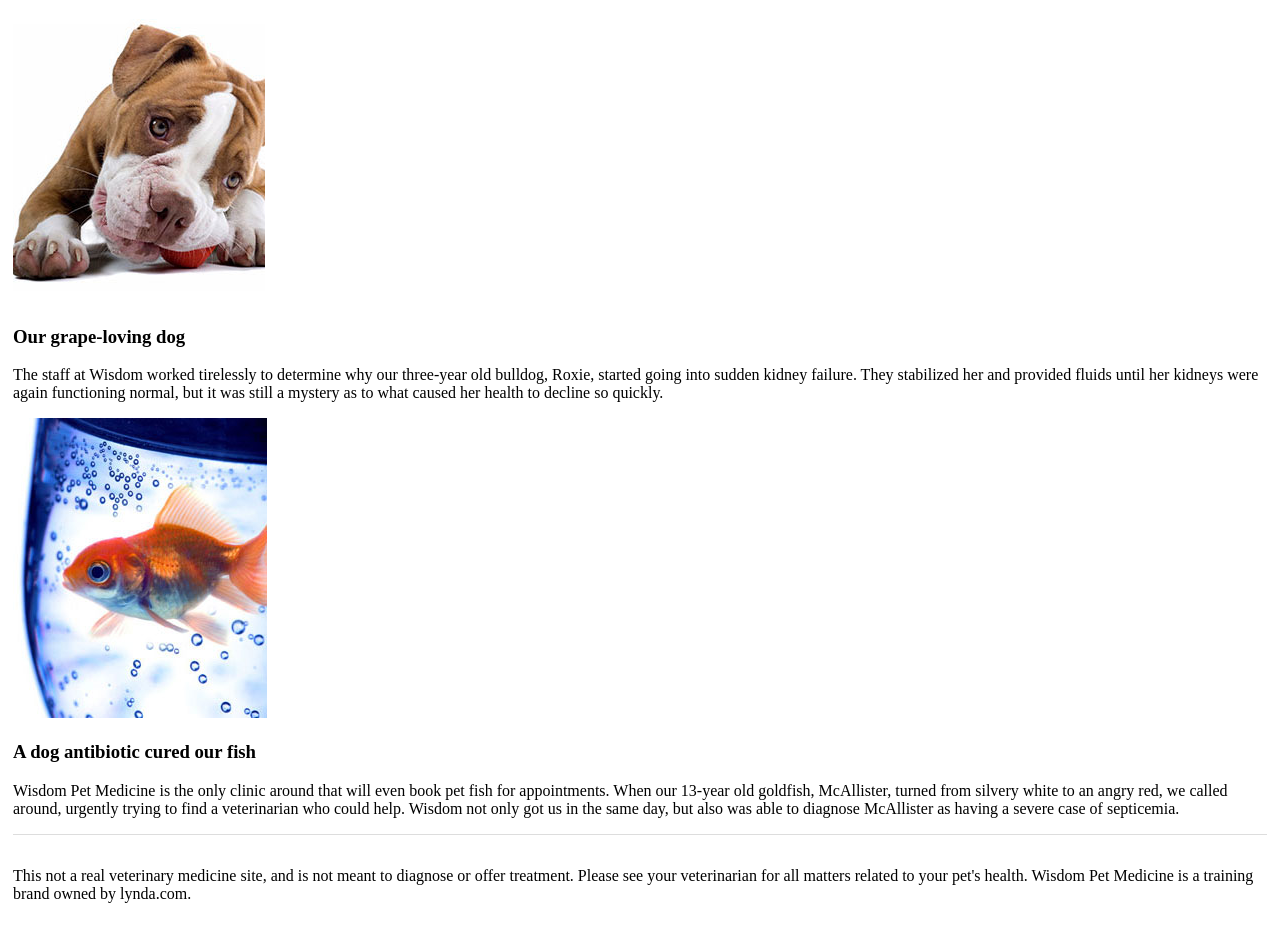
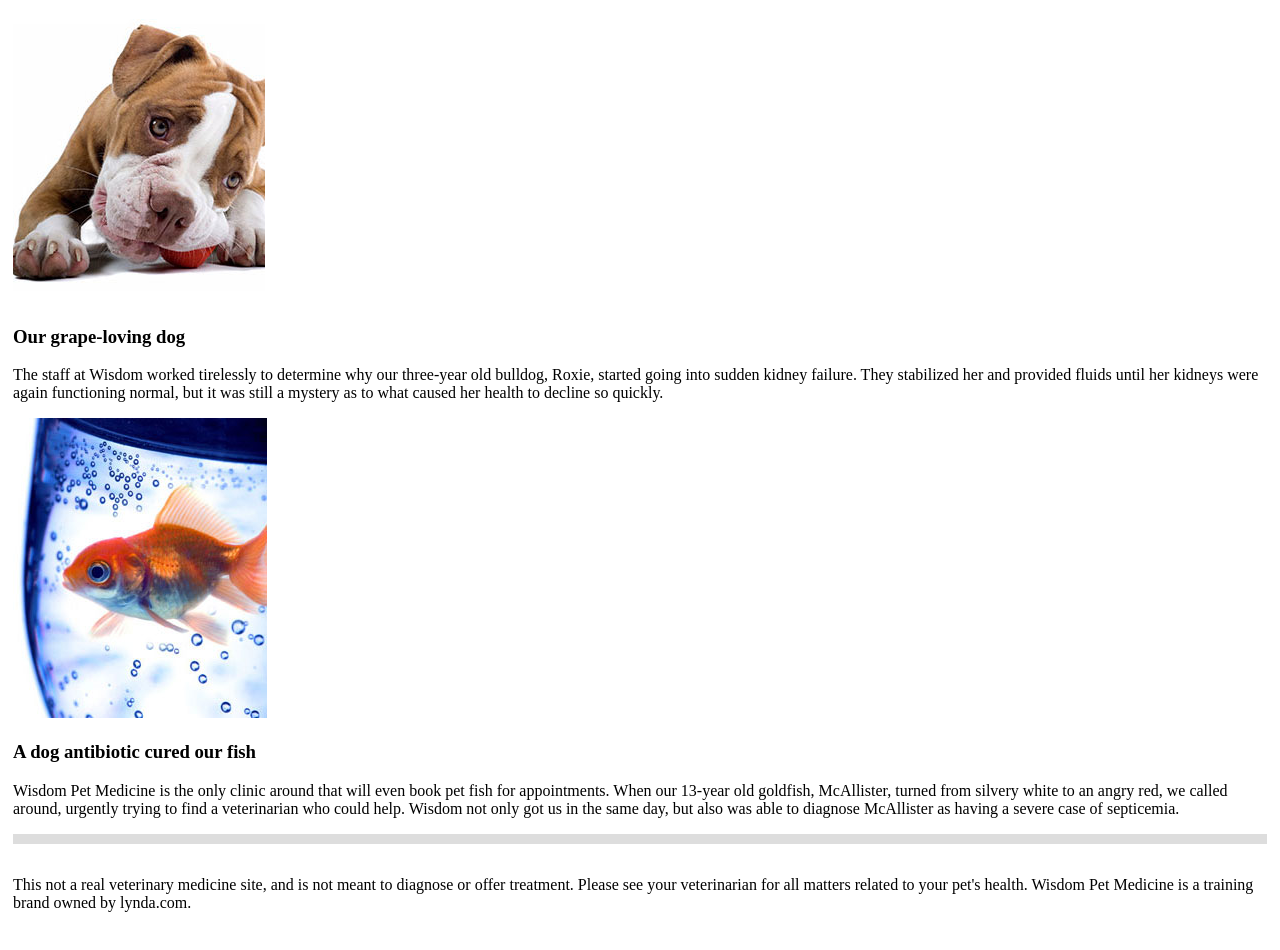
Before and after one commit to andejul8/petmed, a plain HTML site: page index.html in a window 1280 px wide. Shown: the part 1191-2141 px from the top of the page. Drawn offline with Linux system fonts and the light colour scheme.

Commit message:
changed styles in css

```diff
--- a/css/styles.css
+++ b/css/styles.css
@@ -8,5 +8,5 @@ body {
 footer {
 	padding-top: 2em;
 	padding-bottom: 2em;
-	border-top: 1px solid #DDDDDD;
+	border-top: 10px solid #DDDDDD;
 }
```
